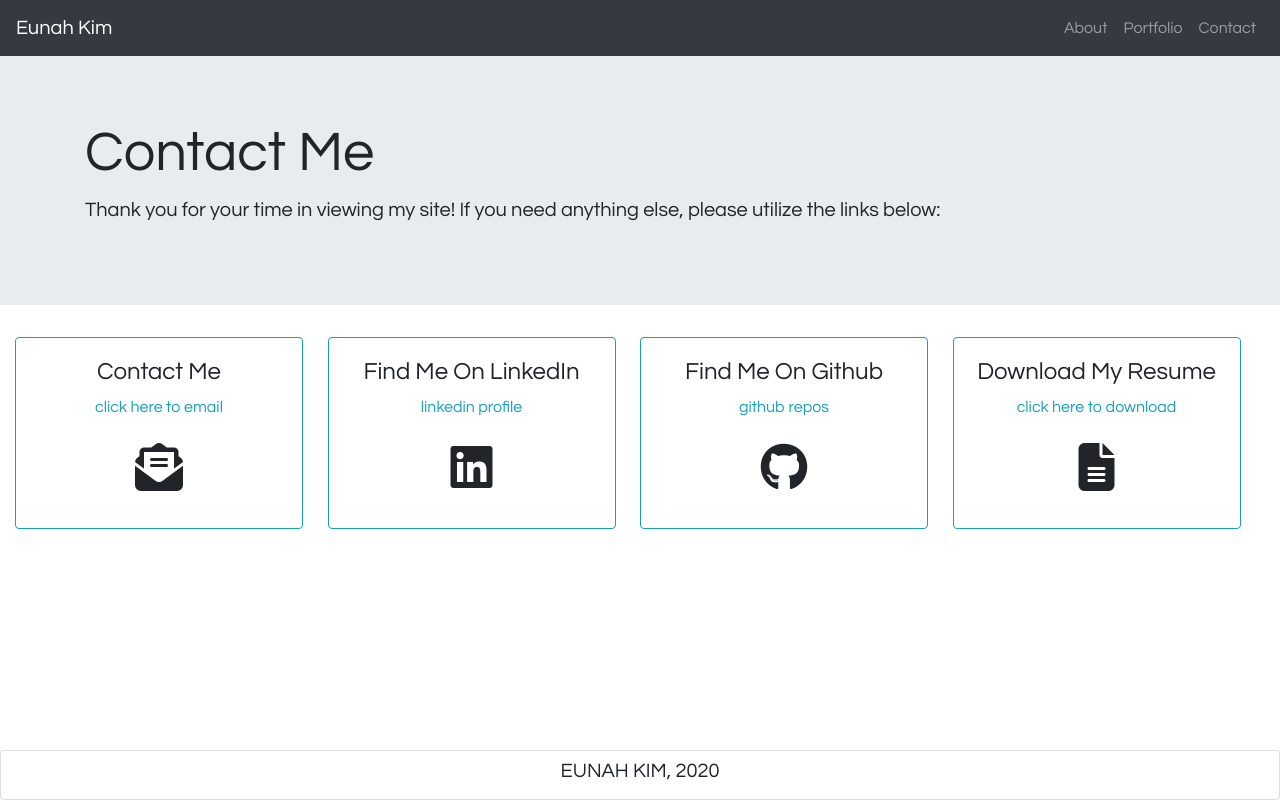
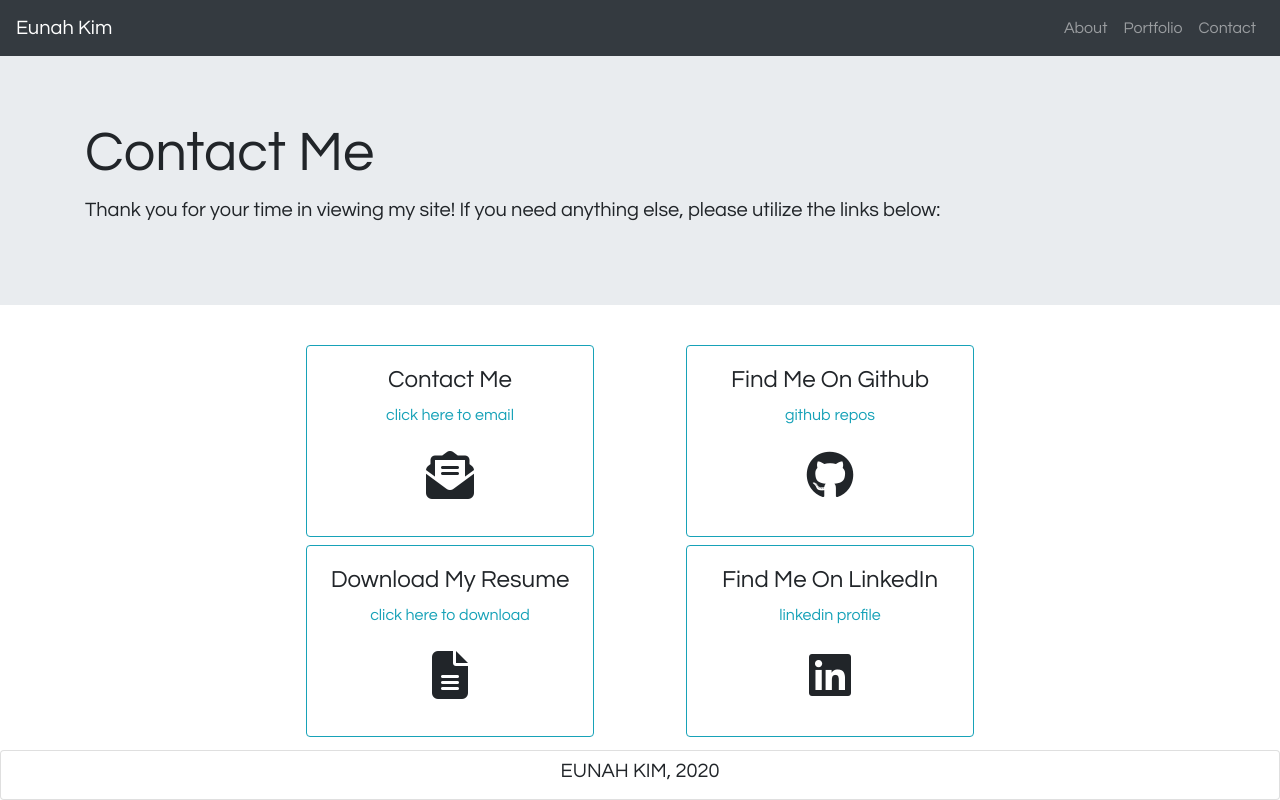
Before and after one commit to eunahk92/eunahk92.github.io, a plain HTML site: page contact.html in a window 1280 px wide. Drawn offline with nearby package versions, Linux system fonts and the light colour scheme.

Commit message:
Refactor main content to rearrange content to align

```diff
--- a/contact.html
+++ b/contact.html
@@ -40,8 +40,13 @@
     </header>
 
     <main>
-        <div class="row container-fluid">
-            <div class="col-md-3">
+        <div class="container-md">
+            <div class="row">
+                <div class="col-md-2">
+                    <!-- Empty column for spacing -->
+                </div>
+                <div class="col-md-4">
+                    <div class="row m-2">
                         <div class="card border border-info mx-auto" style="width: 18rem;">
                             <div class="card-body">
                                 <h4 class="text-center">Contact Me</h4>
@@ -53,7 +58,33 @@
                             </div>
                         </div>
                     </div>
-            <div class="col-md-3">
+                    <div class="row m-2">
+                        <div class="card border border-info mx-auto" style="width: 18rem;">
+                            <div class="card-body">
+                                <h4 class="text-center">Download My Resume</h4>
+                                <p class="text-center">
+                                    <a href="assets/SampleResume.pdf" target="_blank" class="text-info" download>click here to download</a>
+                                    <br><br>
+                                    <i class="fas fa-file-alt fa-3x"></i>
+                                </p>
+                            </div>
+                        </div>
+                    </div>
+                </div>
+                <div class="col-md-4">
+                    <div class="row m-2">
+                        <div class="card border border-info mx-auto" style="width: 18rem;">
+                            <div class="card-body">
+                                <h4 class="text-center">Find Me On Github</h4>
+                                <p class="text-center">
+                                    <a href="http://eunahk92.github.io" target="_blank" class="text-info">github repos</a>
+                                    <br><br>
+                                    <i class="fab fa-github fa-3x"></i>
+                                </p>
+                            </div>
+                        </div>
+                    </div>
+                    <div class="row m-2">
                         <div class="card border border-info mx-auto" style="width: 18rem;">
                             <div class="card-body">
                                 <h4 class="text-center">Find Me On LinkedIn</h4>
@@ -65,28 +96,9 @@
                             </div>
                         </div>
                     </div>
-            <div class="col-md-3">
-                <div class="card border border-info mx-auto" style="width: 18rem;">
-                    <div class="card-body">
-                        <h4 class="text-center">Find Me On Github</h4>
-                        <p class="text-center">
-                            <a href="http://eunahk92.github.io" target="_blank" class="text-info">github repos</a>
-                            <br><br>
-                            <i class="fab fa-github fa-3x"></i>
-                        </p>
                 </div>
-                </div>
-            </div>
-            <div class="col-md-3">
-                <div class="card border border-info mx-auto" style="width: 18rem;">
-                    <div class="card-body">
-                        <h4 class="text-center">Download My Resume</h4>
-                        <p class="text-center">
-                            <a href="assets/SampleResume.pdf" target="_blank" class="text-info" download>click here to download</a>
-                            <br><br>
-                            <i class="fas fa-file-alt fa-3x"></i>
-                        </p>
-                    </div>
+                <div class="col-md-2">
+                    <!-- Empty column for spacing -->
                 </div>
             </div>
         </div>
```
Lines whose indentation alone changed are shown as unchanged.
